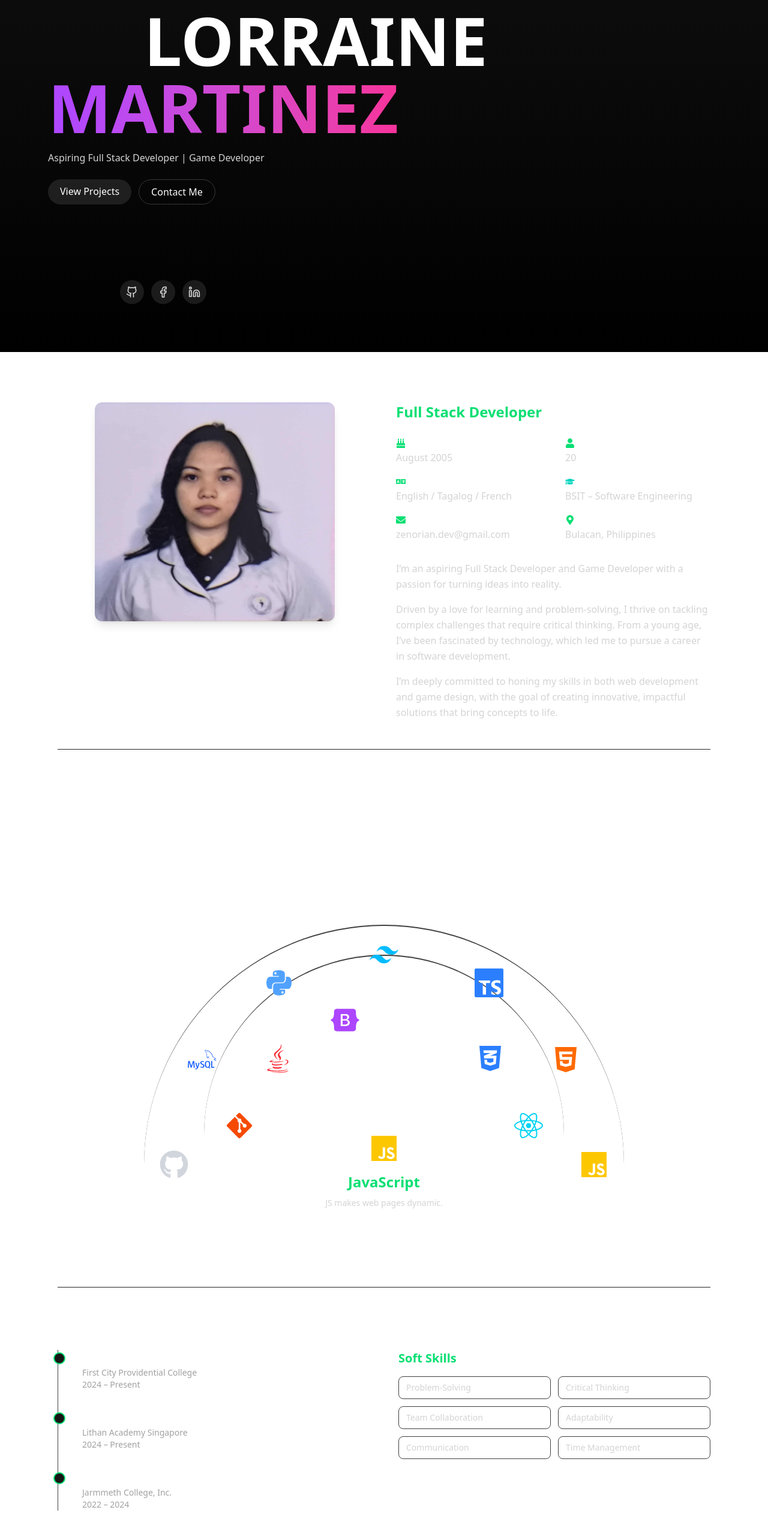
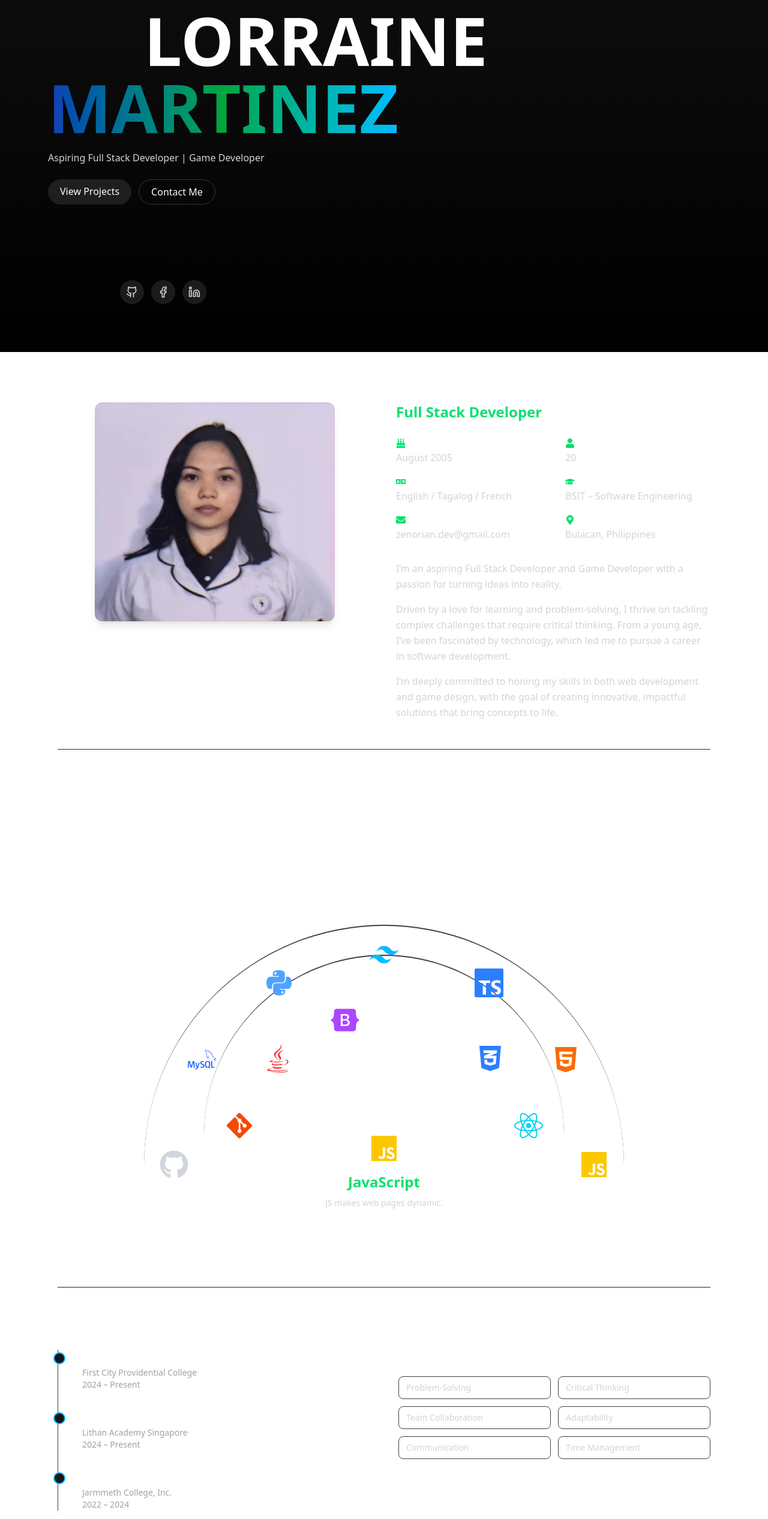
Before and after one commit to ZenorianDev/Portfolio, a Next.js app in the folder portfolio/: page / in a window 1280 px wide. Shown: the part 213-2746 px from the top of the page at 60% size. Built offline with nearby package versions, Linux system fonts and the light colour scheme.

Commit message:
page, navbar, projects, about, contact

```diff
--- a/portfolio/app/page.tsx
+++ b/portfolio/app/page.tsx
@@ -79,7 +79,7 @@ export default function HomePage() {
             >
               REANNE <br />
               <span className="block ml-20 md:ml-40">LORRAINE</span>
-              <span className="text-transparent bg-clip-text bg-gradient-to-r from-purple-500 to-pink-500">
+              <span className="text-transparent bg-clip-text bg-gradient-to-r from-blue-800 via-green-600 to-sky-400">
                 MARTINEZ
               </span>
             </h1>
--- a/portfolio/components/about.tsx
+++ b/portfolio/components/about.tsx
@@ -90,7 +90,7 @@ export default function About() {
               </p>
               <p>
                 <span className="font-bold text-white flex items-center gap-2">
-                  <FaGraduationCap className="text-teal-400" /> Degree:
+                  <FaGraduationCap className="text-green-400" /> Degree:
                 </span>{" "}
                 BSIT – Software Engineering
               </p>
@@ -197,7 +197,7 @@ export default function About() {
           {/* Left: Education */}
           <div className="relative border-l border-neutral-700 pl-6">
             <div className="mb-8 ml-4 relative">
-              <div className="absolute -left-12 top-1 h-5 w-5 rounded-full border-2 border-green-400 bg-neutral-900"></div>
+              <div className="absolute -left-12 top-1 h-5 w-5 rounded-full border-2 border-sky-400 bg-neutral-900"></div>
               <h4 className="text-lg font-medium">
                 Bachelor of Science in Information Technology
               </h4>
@@ -207,7 +207,7 @@ export default function About() {
             </div>
 
             <div className="mb-8 ml-4 relative">
-              <div className="absolute -left-12 top-1 h-5 w-5 rounded-full border-2 border-green-400 bg-neutral-900"></div>
+              <div className="absolute -left-12 top-1 h-5 w-5 rounded-full border-2 border-sky-400 bg-neutral-900"></div>
               <h4 className="text-lg font-medium">
                 Applied Degree in Software Engineering
               </h4>
@@ -217,7 +217,7 @@ export default function About() {
             </div>
 
             <div className="ml-4 relative">
-              <div className="absolute -left-12 top-1 h-5 w-5 rounded-full border-2 border-green-400 bg-neutral-900"></div>
+              <div className="absolute -left-12 top-1 h-5 w-5 rounded-full border-2 border-sky-400 bg-neutral-900"></div>
               <h4 className="text-lg font-medium">General Academic Strand</h4>
               <p className="text-sm text-neutral-400">
                 Jarmmeth College, Inc. <br /> 2022 – 2024
@@ -227,7 +227,7 @@ export default function About() {
 
           {/* Right: Soft Skills */}
           <div>
-            <h4 className="text-xl font-semibold text-green-400 mb-4">
+            <h4 className="text-xl font-semibold text-white mb-4">
               Soft Skills
             </h4>
             <ul className="grid grid-cols-2 gap-3 text-sm text-neutral-300">
--- a/portfolio/components/contact.tsx
+++ b/portfolio/components/contact.tsx
@@ -20,7 +20,7 @@ export default function Contact() {
         <div className="grid gap-6 sm:grid-cols-2">
           {/* Full Name */}
           <div className="flex items-start gap-4 p-4 rounded-xl border border-white/10 bg-white/5 hover:bg-white/10 transition">
-            <div className="flex h-10 w-10 items-center justify-center rounded-full bg-purple-600 text-white font-bold">
+            <div className="flex h-10 w-10 items-center justify-center rounded-full bg-sky-600 text-white font-bold">
               R
             </div>
             <div>
@@ -31,7 +31,7 @@ export default function Contact() {
 
           {/* Email */}
           <div className="flex items-start gap-4 p-4 rounded-xl border border-white/10 bg-white/5 hover:bg-white/10 transition">
-            <Mail className="h-6 w-6 text-purple-400 mt-1" />
+            <Mail className="h-6 w-6 text-sky-400 mt-1" />
             <div>
               <p className="text-sm text-neutral-400">Email Address</p>
               <a
@@ -45,7 +45,7 @@ export default function Contact() {
 
           {/* Phone */}
           <div className="flex items-start gap-4 p-4 rounded-xl border border-white/10 bg-white/5 hover:bg-white/10 transition">
-            <Phone className="h-6 w-6 text-purple-400 mt-1" />
+            <Phone className="h-6 w-6 text-sky-400 mt-1" />
             <div>
               <p className="text-sm text-neutral-400">Phone Number</p>
               <a href="tel:+6399668645784" className="font-medium hover:underline">
@@ -56,7 +56,7 @@ export default function Contact() {
 
           {/* LinkedIn */}
           <div className="flex items-start gap-4 p-4 rounded-xl border border-white/10 bg-white/5 hover:bg-white/10 transition">
-            <Linkedin className="h-6 w-6 text-purple-400 mt-1" />
+            <Linkedin className="h-6 w-6 text-sky-400 mt-1" />
             <div>
               <p className="text-sm text-neutral-400">LinkedIn Profile</p>
               <a
@@ -72,7 +72,7 @@ export default function Contact() {
 
           {/* Location */}
           <div className="flex items-start gap-4 p-4 rounded-xl border border-white/10 bg-white/5 hover:bg-white/10 transition sm:col-span-2">
-            <MapPin className="h-6 w-6 text-purple-400 mt-1" />
+            <MapPin className="h-6 w-6 text-sky-400 mt-1" />
             <div>
               <p className="text-sm text-neutral-400">Location</p>
               <p className="font-medium">City of San Jose del Monte, Bulacan, North Luzon, Philippines</p>
--- a/portfolio/components/navbar.tsx
+++ b/portfolio/components/navbar.tsx
@@ -131,10 +131,10 @@ export default function Navbar({
 
 function SocialLinks({ direction = "row" }: { direction?: "row" | "col" }) {
   const iconClasses =
-    "h-5 w-5 text-neutral-300 group-hover:text-white transition-colors duration-200";
+    "h-5 w-5 text-neutral-300 group-hover:text-sky-400 transition-colors duration-200";
 
   const bubbleClasses =
-    "group flex items-center justify-center w-10 h-10 rounded-full bg-white/10 hover:bg-white/20 transition duration-200";
+    "group flex items-center justify-center w-10 h-10 rounded-full bg-white/10 hover:bg-blue-500/20 transition duration-200";
 
   return (
     <div className={`flex ${direction === "col" ? "flex-col gap-6" : "flex-row gap-3"}`}>
--- a/portfolio/components/projects.tsx
+++ b/portfolio/components/projects.tsx
@@ -154,7 +154,7 @@ export default function Projects() {
               <div className="flex flex-col justify-center text-white">
                 <h3 className="text-2xl font-bold mb-3">{project.title}</h3>
                 <p className="mb-4 text-neutral-300">{project.description}</p>
-                <h4 className="font-semibold mb-2 text-pink-400">Tech Stack</h4>
+                <h4 className="font-semibold mb-2 text-green-400">Tech Stack</h4>
                 <ul className="flex flex-wrap gap-2 mb-6">
                   {project.tech.map((t) => (
                     <li
@@ -169,7 +169,7 @@ export default function Projects() {
                   href={project.link}
                   target="_blank"
                   rel="noopener noreferrer"
-                  className="inline-flex items-center gap-2 rounded-full bg-purple-600 hover:bg-purple-700 px-5 py-2 text-white font-medium transition"
+                  className="inline-flex items-center gap-2 rounded-full bg-neutral-800 hover:bg-neutral-700 px-5 py-2 text-white font-medium transition"
                 >
                   <ExternalLink size={18} />
                   View Source
```
